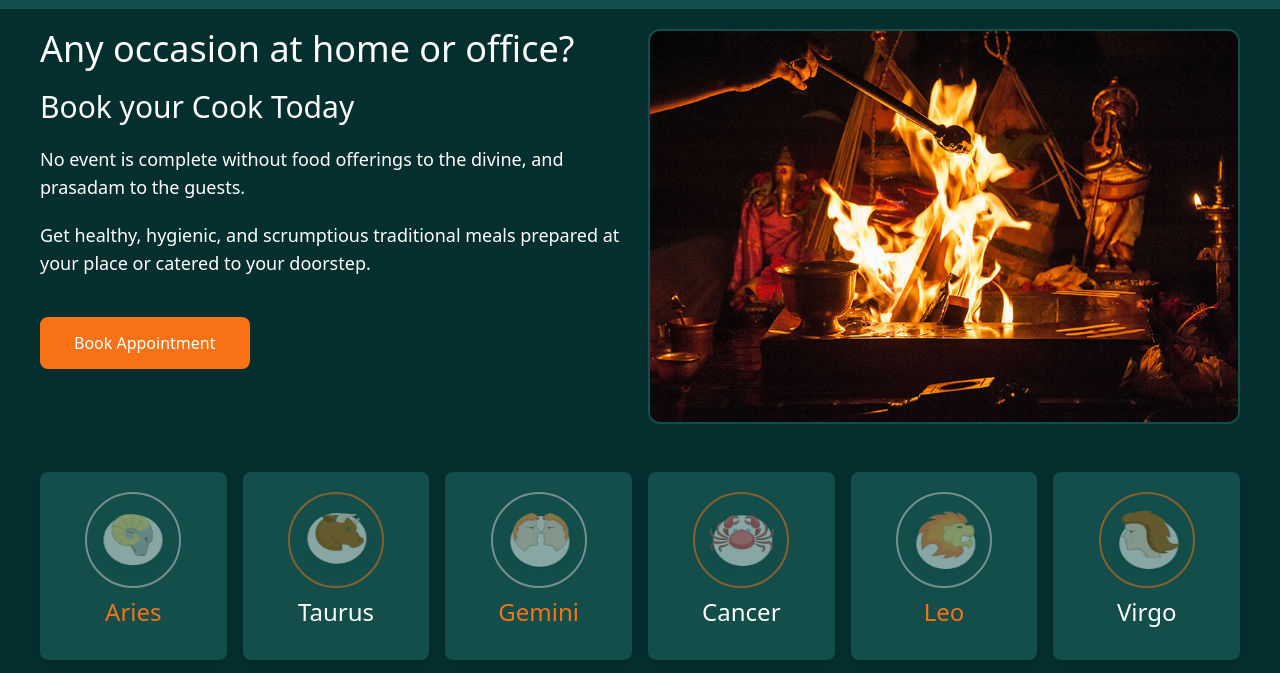
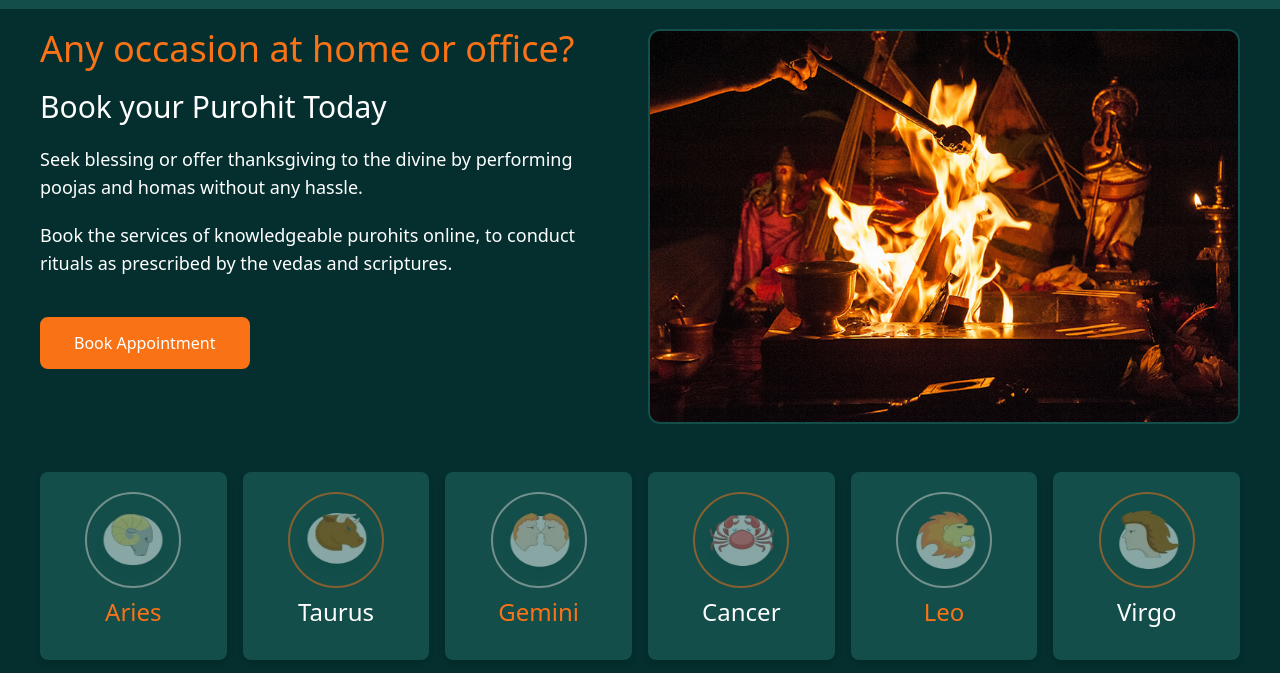
Before and after one commit to Kushal-Raj-Bhatt/panditji, a website: page src/index.html in a window 1280 px wide. Shown: the part 81-754 px from the top of the page. Drawn offline with Linux system fonts and the light colour scheme.

```diff
--- a/src/index.html
+++ b/src/index.html
@@ -59,12 +59,11 @@
     <div class="container mx-auto">
       <div class="grid grid-cols-12 gap-x-4 text-white py-5 text-left mb-5">
         <div class="banner-text col-span-12 md:col-span-6">
-          <h1 class="text-4xl mb-5">Any occasion at home or office?</h1>
-          <h3 class="text-3xl mb-5">Book your Cook Today</h3>
-          <p class="text-lg mb-5">No event is complete without food offerings to the divine, and prasadam to the guests.
+          <h1 class="text-4xl mb-5 text-orange-500">Any occasion at home or office?</h1>
+          <h3 class="text-3xl mb-5">Book your Purohit Today</h3>
+          <p class="text-lg mb-5">Seek blessing or offer thanksgiving to the divine by performing poojas and homas without any hassle.
           </p>
-          <p class="text-lg mb-5">Get healthy, hygienic, and scrumptious traditional meals prepared at your place or
-            catered to your doorstep.</p>
+          <p class="text-lg mb-5">Book the services of knowledgeable purohits online, to conduct rituals as prescribed by the vedas and scriptures.</p>
           <button
             class="bg-orange-500 border-orange-500 border-2 hover:text-orange-500 text-white px-8 py-3 mt-5 mb-10 rounded-lg hover:bg-slate-200">Book
             Appointment</button>
```
